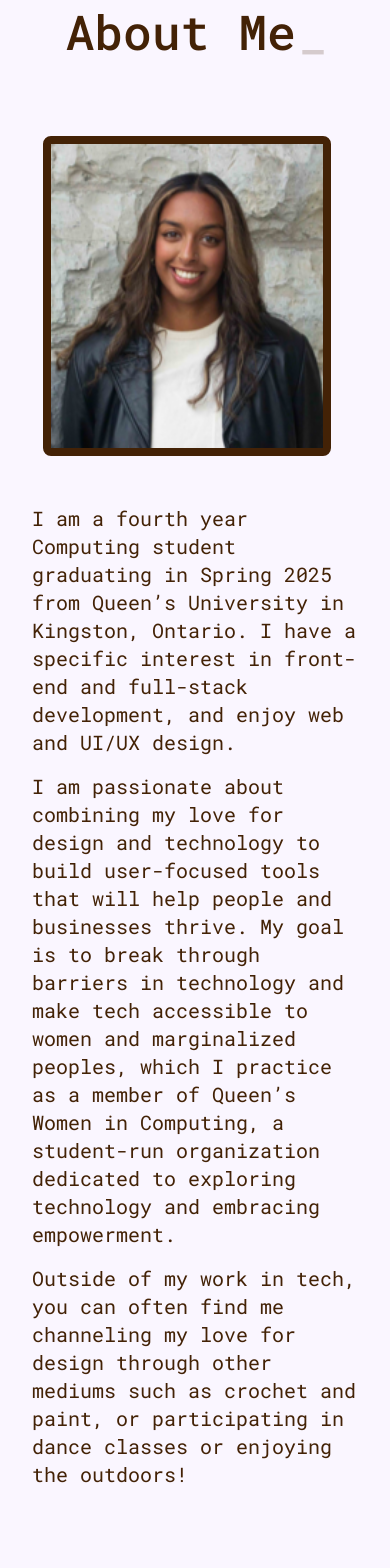
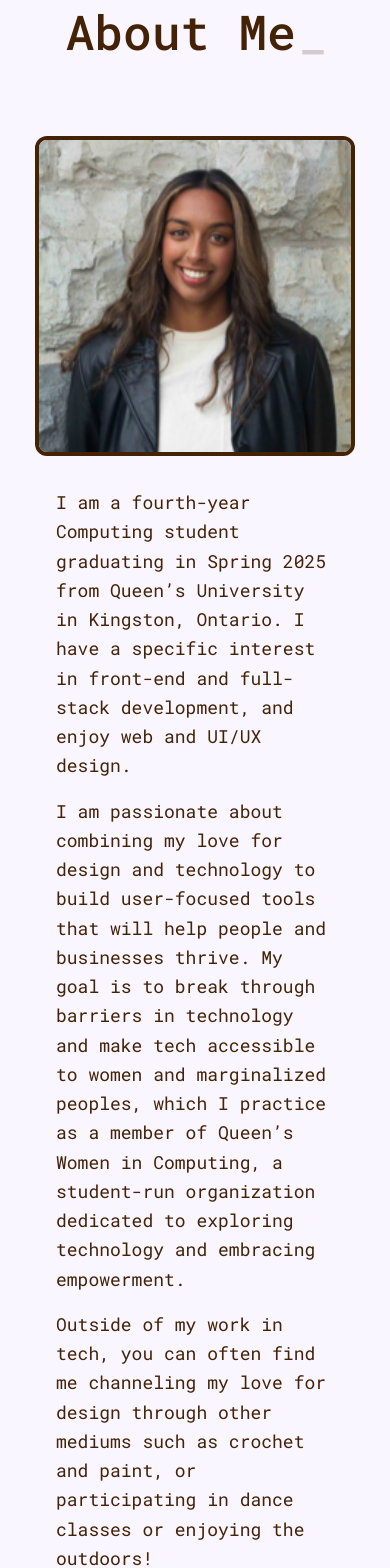
Before and after one commit to kavitaithomas/portfolio, a React (Create React App) app: page / in a window 390 px wide. Shown: the part 900-2468 px from the top of the page. Built offline with nearby package versions, Linux system fonts and the light colour scheme.

Commit message:
responsive fixes

```diff
--- a/src/components/AboutMe.jsx
+++ b/src/components/AboutMe.jsx
@@ -18,15 +18,15 @@ const AboutMe = () => {
             delaySpeed={1000}
           />
         </h1>
-        <div className="flex flex-col items-center xl:flex-row justify-evenly w-full">
-          {/* Headshot with Link*/}
+
+        <div className="flex flex-col items-center xl:flex-row xl:space-x-24 justify-center w-full px-6">
+          <div className="flex justify-center">
             <a
               href="https://www.linkedin.com/in/kavitaithomas"
               target="_blank"
               rel="noopener noreferrer"
-            className="relative w-72 h-80 rounded-lg border-8 border-my-gray overflow-hidden mb-8 xl:mb-0 mr-4 group"
+              className="relative w-80 h-80 rounded-xl border-4 border-my-gray overflow-hidden mb-8 xl:mb-0 group"
             >
-            {/* Profile Image */}
               <img
                 src={headshot}
                 alt="Kavita Thomas Headshot"
@@ -42,16 +42,16 @@ const AboutMe = () => {
                 />
               </div>
             </a>
+          </div>
 
-          {/* About Me text */}
-          <div className="text-my-gray max-w-2xl lg:flex-grow text-left text-xl">
-            <p className="my-4">
-              I am a fourth year Computing student graduating in Spring 2025
+          <div className="text-my-gray text-lg sm:text-xl max-w-3xl leading-relaxed">
+            <p className="mb-4">
+              I am a fourth-year Computing student graduating in Spring 2025
               from Queen’s University in Kingston, Ontario. I have a specific
               interest in front-end and full-stack development, and enjoy web
               and UI/UX design.
             </p>
-            <p>
+            <p className="mb-4">
               I am passionate about combining my love for design and technology
               to build user-focused tools that will help people and businesses
               thrive. My goal is to break through barriers in technology and
@@ -60,7 +60,7 @@ const AboutMe = () => {
               organization dedicated to exploring technology and embracing
               empowerment.
             </p>
-            <p className="my-4">
+            <p className="mb-4">
               Outside of my work in tech, you can often find me channeling my
               love for design through other mediums such as crochet and paint,
               or participating in dance classes or enjoying the outdoors!
```
Lines whose indentation alone changed are shown as unchanged.
